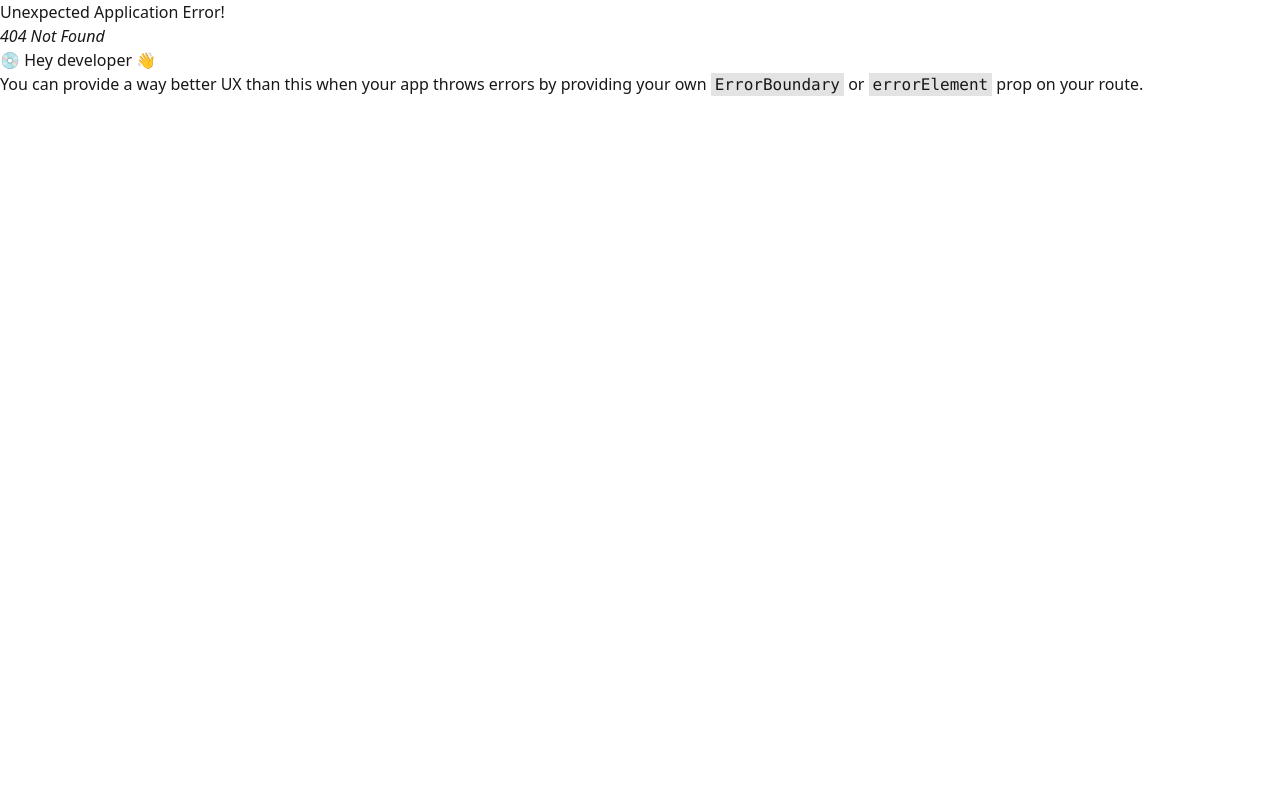
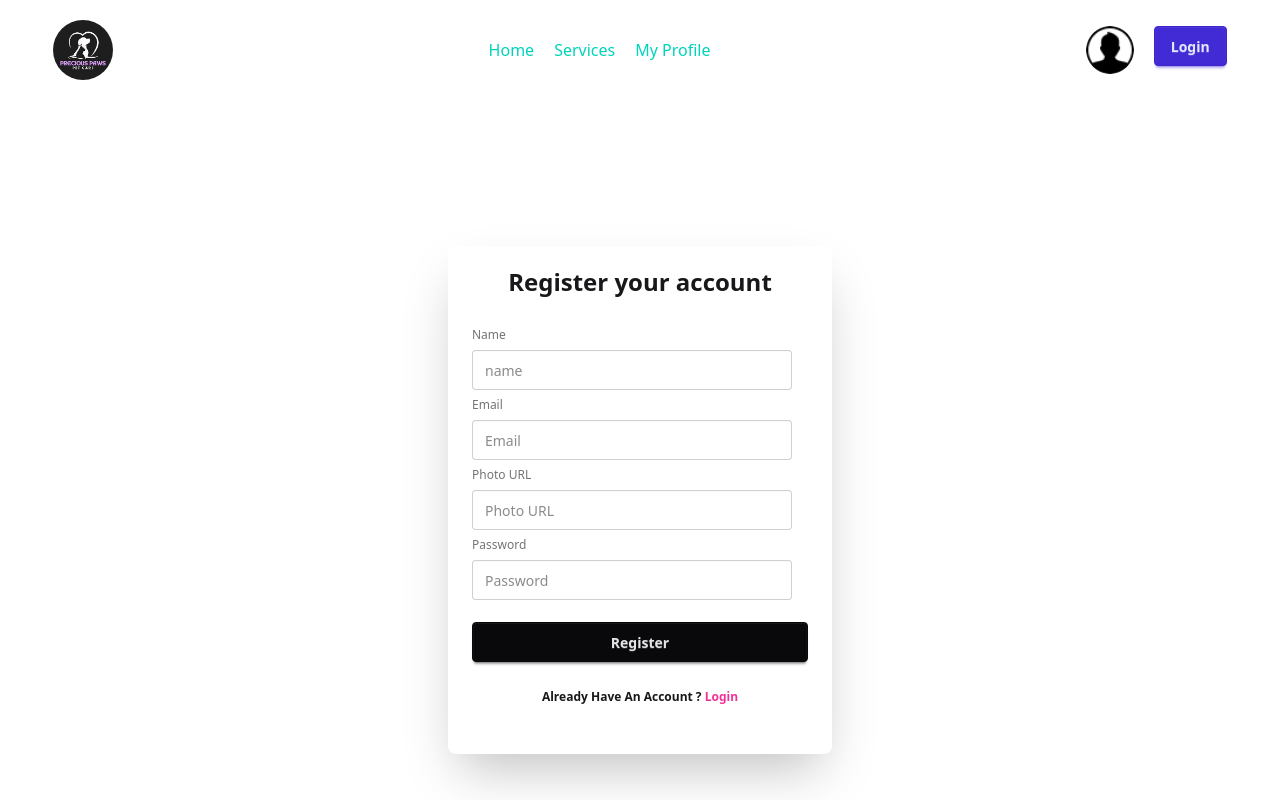
Before and after one commit to ReshByte/Assignment-nine, a React (Vite) app: page /register in a window 1280 px wide. Before the commit this address had no page. Shown: the top 800 px of the page. Built offline with nearby package versions, Linux system fonts and the light colour scheme; no server answers.

Commit message:
Second Commit

```diff
--- a/package.json
+++ b/package.json
@@ -11,6 +11,7 @@
   },
   "dependencies": {
     "@tailwindcss/vite": "^4.1.15",
+    "firebase": "^12.4.0",
     "react": "^19.1.1",
     "react-dom": "^19.1.1",
     "react-router": "^7.9.4",
--- /dev/null
+++ b/src/components/Profile/Profile.jsx
@@ -0,0 +1,17 @@
+import React from 'react';
+
+const Profile = () => {
+    return (
+        <div className='space-y-5'>
+           <h1 className='text-center text-2xl border-b-1 border-green-300 py-3'>User Information</h1>
+          <div className='border-2 border-green-500  text-center space-y-5 py-5 w-3/12 mx-auto rounded-2xl'>
+
+           <img className='w-15 h-15 rounded-full mx-auto ' src="https://i.ibb.co.com/3ygcwmyy/2.jpg" alt="" />
+           <p className='font-semibold '>Username: Md.Redone-Nobi  </p>
+           <button className='btn btn-success '>Update Profile</button>
+          </div>
+        </div>
+    );
+};
+
+export default Profile;
--- /dev/null
+++ b/src/components/firebase/firebase.config.js
@@ -0,0 +1,19 @@
+// Import the functions you need from the SDKs you need
+import { initializeApp } from "firebase/app";
+// TODO: Add SDKs for Firebase products that you want to use
+// https://firebase.google.com/docs/web/setup#available-libraries
+
+// Your web app's Firebase configuration
+const firebaseConfig = {
+  apiKey: "AIzaSyAVJqtIxJM7DHc5Cx_GYeqaycDkjW-NRdE",
+  authDomain: "assignment-nine-c7155.firebaseapp.com",
+  projectId: "assignment-nine-c7155",
+  storageBucket: "assignment-nine-c7155.firebasestorage.app",
+  messagingSenderId: "551824816227",
+  appId: "1:551824816227:web:906098c6dfc465a672a056"
+};
+
+// Initialize Firebase
+const app = initializeApp(firebaseConfig);
+
+export default app;
--- a/src/components/header/Header.jsx
+++ b/src/components/header/Header.jsx
@@ -1,9 +1,27 @@
-import React from 'react';
-import { NavLink } from 'react-router';
+import React, { use } from 'react';
+import { Link, NavLink } from 'react-router';
 import userIcon from "../../assets/user.png";
 import pawsIcon from "../../assets/paws.jpg"
+import { AuthContext } from '../provider/AuthProvider';
+import { toast, ToastContainer } from 'react-toastify';
 
 const Header = () => {
+
+  const {user,logOut} = use(AuthContext);
+
+  const handleLogOut = () => {
+
+    logOut()
+    .then(()=>{
+      toast('Logout Successfully');
+    })
+    .catch((error)=>{
+      console.log(error);
+
+    })
+
+  }
+
     return (
         <div className="flex justify-between items-center w-11/12 mx-auto py-5">
        <div>
@@ -18,10 +36,17 @@ const Header = () => {
       </div>
       <div className="login-btn flex gap-5">
         <img className="w-12 rounded-full" src={userIcon} alt="" />
-          <button className='btn '>Login</button>
+         {
+          user ? <button onClick={handleLogOut} className='btn btn-primary'>Logout</button> :  <Link to="/login" className='btn btn-primary '>Login</Link>
+          }
       </div>
+
+
     </div>
+
+
     );
 };
 
+
 export default Header;
--- /dev/null
+++ b/src/components/login/Login.jsx
@@ -0,0 +1,61 @@
+import React, { use } from 'react';
+import { Link } from 'react-router';
+import { AuthContext } from '../provider/AuthProvider';
+import { toast, ToastContainer } from 'react-toastify';
+
+const Login = () => {
+
+    const {signIn} = use(AuthContext);
+
+
+    const handleLogin=(e)=>{
+           e.preventDefault();
+
+           const email = e.target.email.value;
+           const password = e.target.password.value;
+
+           signIn(email,password)
+           .then(result => {
+            const user = result.user;
+            console.log(user);
+
+
+           })
+           .catch((error) => {
+            toast(error.message);
+           })
+
+    }
+
+
+    return (
+          <div className='flex justify-center min-h-screen items-center'>
+             <div className="card bg-base-100 w-full max-w-sm shrink-0 shadow-2xl py-5">
+                <h2 className='font-semibold text-2xl text-center'>Login your account</h2>
+      <form onSubmit={handleLogin} className="card-body">
+        <fieldset className="fieldset">
+
+
+          <label className="label">Email</label>
+          <input name="email" type="email" className="input" placeholder="Email" required/>
+
+
+          <label className="label">Password</label>
+          <input name="password" type="password" className="input" placeholder="Password" required/>
+
+
+
+          <button type='submit' className="btn btn-neutral mt-4">Login</button>
+
+
+
+          <p className='font-semibold text-center pt-5'>Don't Have An Account ? <Link to="/register" className='text-secondary'>Register</Link></p>
+        </fieldset>
+      </form>
+    </div>
+    <ToastContainer></ToastContainer>
+        </div>
+    );
+};
+
+export default Login;
--- /dev/null
+++ b/src/components/provider/AuthProvider.jsx
@@ -0,0 +1,55 @@
+import React, { createContext, useEffect, useState } from 'react';
+import app from './../firebase/firebase.config';
+import { createUserWithEmailAndPassword, getAuth, onAuthStateChanged, signInWithEmailAndPassword, signOut } from "firebase/auth";
+
+
+
+export const AuthContext = createContext();
+
+const auth = getAuth(app);
+
+
+const AuthProvider = ({children}) => {
+
+  const [user,setUser] = useState(null);
+
+
+  const createUser = (email,password) =>{
+    return createUserWithEmailAndPassword(auth,email,password);
+  }
+
+  const signIn = (email,password) => {
+    return signInWithEmailAndPassword(auth,email,password)
+  }
+
+  const logOut = () => {
+    return signOut(auth);
+  }
+
+  useEffect(()=>{
+    const unsubscribe = onAuthStateChanged(auth, (currentUser)=>{
+         setUser(currentUser)
+    })
+
+
+    return () => {
+        unsubscribe();
+    }
+
+
+  },[])
+
+
+  const authData = {
+    user,
+    setUser,
+    createUser,
+    logOut,
+    signIn,
+  }
+
+ return <AuthContext value={authData}>{children}</AuthContext>
+
+};
+
+export default AuthProvider;
--- /dev/null
+++ b/src/components/provider/PrivateRoute.jsx
@@ -0,0 +1,11 @@
+import React from 'react';
+
+const PrivateRoute = () => {
+    return (
+        <div>
+
+        </div>
+    );
+};
+
+export default PrivateRoute;
--- /dev/null
+++ b/src/components/register/Register.jsx
@@ -0,0 +1,69 @@
+import React, { use } from 'react';
+import { Link } from 'react-router';
+import { AuthContext } from '../provider/AuthProvider';
+import { toast, ToastContainer } from 'react-toastify';
+
+const Register = () => {
+
+    const {createUser,setUser} = use(AuthContext);
+
+
+    const handleRegister = (e) =>{
+        e.preventDefault();
+       const form = e.target;
+       const name = form.name.value;
+      const photo = form.photo.value;
+       const email = form.email.value;
+       const password = form.password.value;
+
+      createUser(email,password)
+      .then((result)=>{
+        const user=result.user;
+        setUser(user);
+
+      })
+      .catch((error)=>{
+        const errorMessage = error.message;
+        toast(errorMessage);
+
+      })
+
+
+    }
+
+    return (
+         <div className='flex justify-center min-h-screen items-center'>
+             <div className="card bg-base-100 w-full max-w-sm shrink-0 shadow-2xl py-5">
+                <h2 className='font-semibold text-2xl text-center'>Register your account</h2>
+      <form onSubmit={handleRegister} className="card-body">
+        <fieldset className="fieldset">
+          <label className="label">Name</label>
+          <input name='name' type="text" className="input" placeholder="name" required />
+
+
+          <label className="label">Email</label>
+          <input name='email' type="email" className="input" placeholder="Email" required />
+
+
+           <label className="label">Photo URL</label>
+          <input name='photo' type="text" className="input" placeholder="Photo URL" required />
+
+
+
+          <label className="label">Password</label>
+          <input name='password' type="password" className="input" placeholder="Password" required />
+
+          <button type='submit' className="btn btn-neutral mt-4">Register</button>
+
+          <p className='font-semibold text-center pt-5'>Already Have An Account ? <Link to="/login" className='text-secondary'>Login</Link></p>
+        </fieldset>
+      </form>
+    </div>
+
+
+    <ToastContainer></ToastContainer>
+        </div>
+    );
+};
+
+export default Register;
--- a/src/components/services/Services.jsx
+++ b/src/components/services/Services.jsx
@@ -28,9 +28,9 @@ const Services = () => {
       <div className="card-body">
         <fieldset className="fieldset">
           <label className="label">Name</label>
-          <input type="text" name="name" className="input" placeholder="Type Your Name" />
+          <input type="text" name="name" className="input" placeholder="Type Your Name" required/>
           <label className="label">Email</label>
-          <input type="email" name="email" className="input" placeholder="Type Your Email" />
+          <input type="email" name="email" className="input" placeholder="Type Your Email" required/>
 
           <button type='submit' onClick={handleBookNow} className="btn btn-neutral mt-4">Book Now</button>
         </fieldset>
--- a/src/main.jsx
+++ b/src/main.jsx
@@ -4,12 +4,15 @@ import './index.css'
 import App from './App.jsx'
 import { RouterProvider } from 'react-router'
 import router from './components/router/Router.jsx'
+import AuthProvider from './components/provider/AuthProvider.jsx'
 
 
 
 
 createRoot(document.getElementById('root')).render(
   <StrictMode>
-   <RouterProvider router={router}></RouterProvider>
+  <AuthProvider>
+     <RouterProvider router={router}></RouterProvider>
+  </AuthProvider>
   </StrictMode>,
 )
```
Also changed, not shown: src/components/router/Router.jsx (+15 -0 lines), 1 other file (tests, documents, lock files or other folders).
